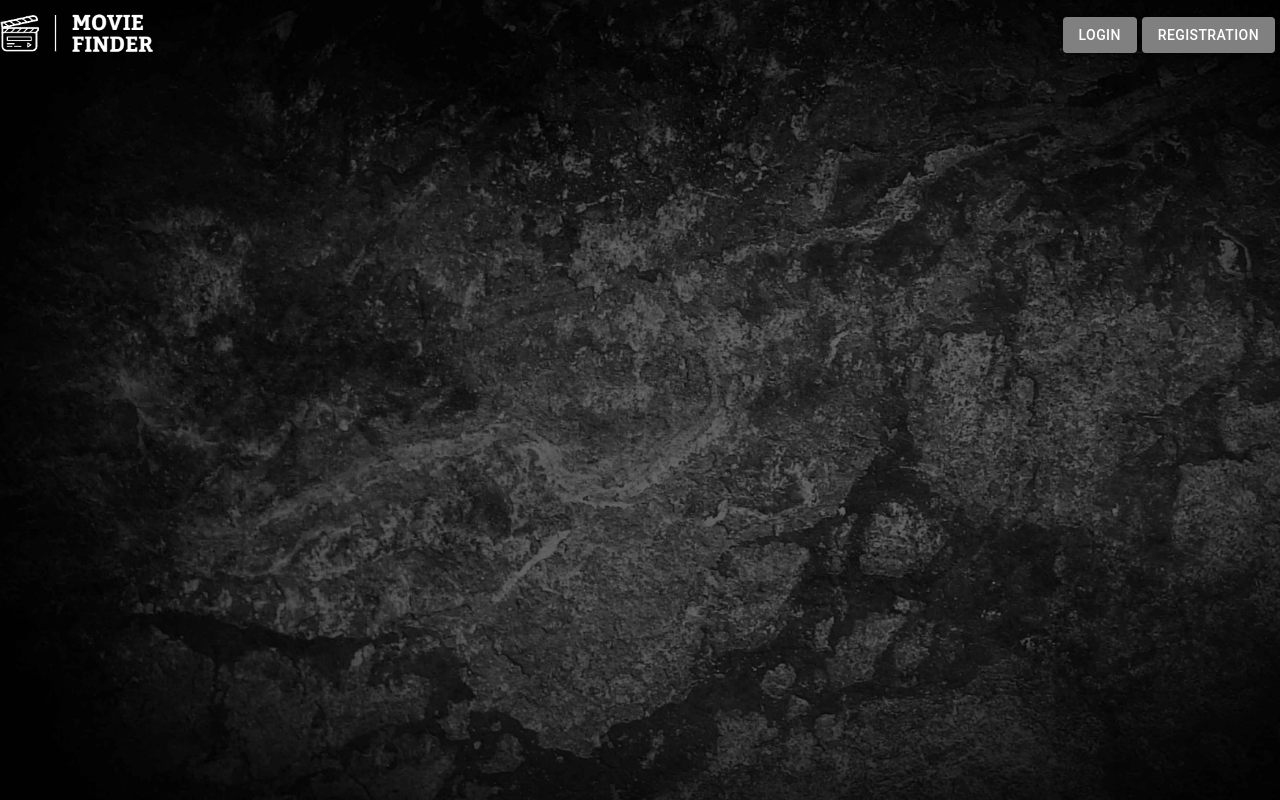
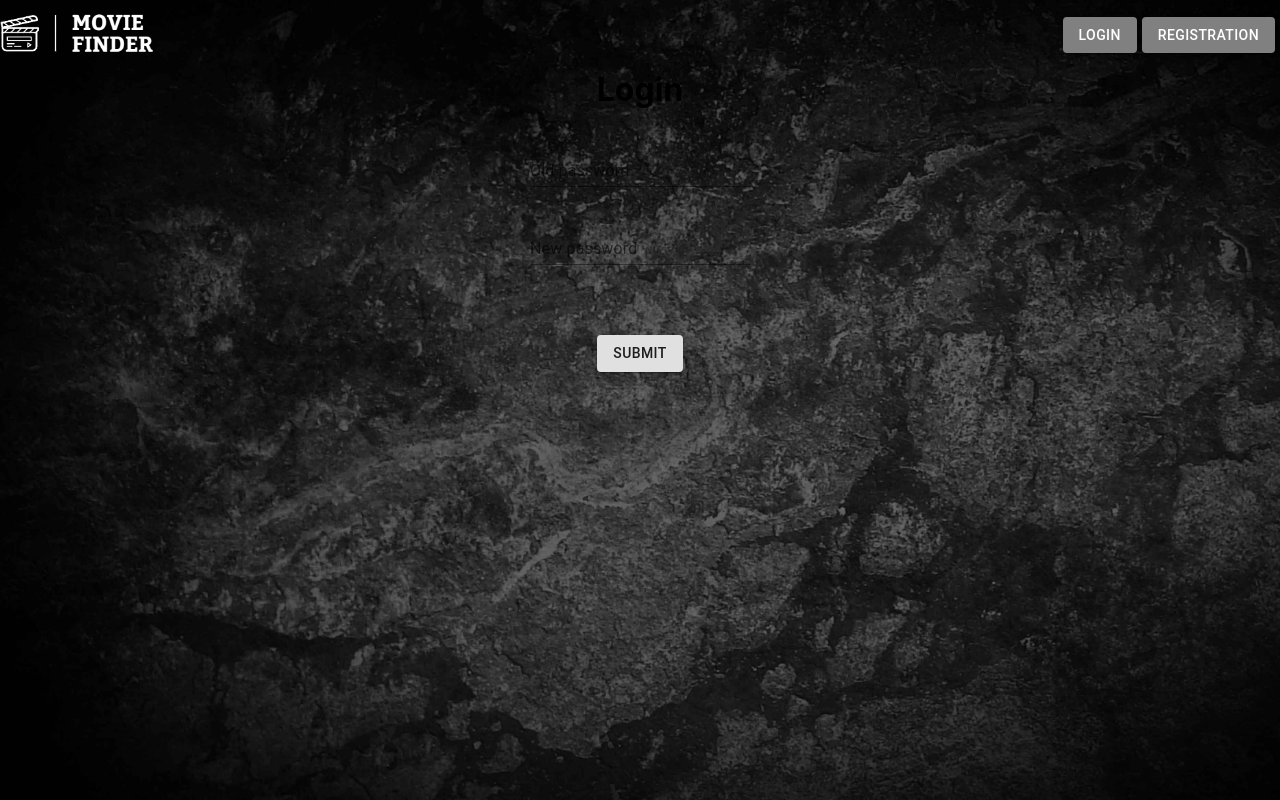
Before and after one commit to ksribnyi/movie_finder_react, a React (Create React App) app: page /settings in a window 1280 px wide. Before the commit this address had no page. Built offline with nearby package versions, Linux system fonts and the light colour scheme.

Commit message:
Add change-password

```diff
--- a/src/App.tsx
+++ b/src/App.tsx
@@ -11,6 +11,7 @@ import WatchLaterContainer from "./components/WatchLaterPage/WatchLaterContainer
 import {checkAuth} from "./redux/Auth/loginThunk";
 import {AppTypes} from "./app.types";
 import LoginContainer from "./components/LoginPage/LoginContainer";
+import SettingsContainer from "./components/SettingsPage/SettingsContainer";
 
 const App = ({checkAuth}: AppTypes.IAppProps) => {
     const {enqueueSnackbar} = useSnackbar()
@@ -27,6 +28,7 @@ const App = ({checkAuth}: AppTypes.IAppProps) => {
                     <Route path={registrationPatch} element={<Registration/>}/>
                     <Route path={findmoviePatch} element={<FindMovieContainer/>}/>
                     <Route path="/favorite" element={<WatchLaterContainer/>}/>
+                    <Route path="/settings" element={<SettingsContainer/>}/>
                 </Routes>
             </div>
         </div>
--- /dev/null
+++ b/src/components/SettingsPage/ChangePasword/ChangePasword.tsx
@@ -0,0 +1,86 @@
+import {useNavigate} from "react-router";
+import {useSnackbar} from "notistack";
+import {useFormik} from "formik";
+import loginSchema from "../../../utils/LoginForm.shema";
+import {LoginTypes} from "../../LoginPage/login.types";
+import {TextField} from "@mui/material";
+import {Button} from "@material-ui/core";
+import {registrationPatch} from "../../../utils/variables";
+import React from "react";
+
+const StyleLoginForm = {
+    formBlock: {
+        height: 280,
+        margin: "auto",
+        display: "flex",
+        flexDirection: "column" as "column",
+        alignItems: "center" as "center",
+    },
+    emailInput: {
+        marginTop: 30,
+    },
+    passInput: {
+        marginTop: 30
+    },
+    btnSubmit: {
+        marginTop: 70
+    },
+    h1: {
+        margin: "auto",
+        textAlign: "center" as "center"
+    }
+}
+
+const ChangePassword = () => {
+    const {enqueueSnackbar} = useSnackbar()
+    const formik = useFormik(
+        {
+            initialValues: {oldPassword: "", newPassword: ""},
+            validationSchema: loginSchema,
+            onSubmit: async (values) => {
+
+            }
+        }
+    )
+    return (
+        <>
+            <h1 style={StyleLoginForm.h1}>Login</h1>
+            <form onSubmit={formik.handleSubmit}>
+                <div style={StyleLoginForm.formBlock}>
+                    <div style={StyleLoginForm.emailInput}>
+                        <TextField
+                            id="oldPassword"
+                            type="oldPassword"
+                            name="oldPassword"
+                            label="Old password"
+                            variant="standard"
+                            value={formik.values.oldPassword}
+                            onChange={formik.handleChange}
+                            error={formik.touched.oldPassword && Boolean(formik.errors.oldPassword)}
+                            helperText={formik.touched.oldPassword && formik.errors.oldPassword}/>
+                    </div>
+                    <div style={StyleLoginForm.passInput}>
+                        <TextField
+                            id="newPassword"
+                            name="newPassword"
+                            label="New password"
+                            type="password"
+                            variant="standard"
+                            value={formik.values.newPassword}
+                            onChange={formik.handleChange}
+                            error={formik.touched.newPassword && Boolean(formik.errors.newPassword)}
+                            helperText={formik.touched.newPassword && formik.errors.newPassword}
+                        />
+                    </div>
+                    <div style={StyleLoginForm.btnSubmit}>
+                        <Button variant="contained" type="submit">
+                            Submit
+                        </Button>
+                    </div>
+                </div>
+            </form>
+        </>
+    );
+}
+
+export default ChangePassword
--- /dev/null
+++ b/src/components/SettingsPage/SettingsContainer.tsx
@@ -0,0 +1,12 @@
+import ChangePassword from "./ChangePasword/ChangePasword";
+
+
+const SettingsContainer = () => {
+    return (
+        <div>
+            <ChangePassword/>
+        </div>
+    )
+}
+
+export default SettingsContainer
```
Also changed, not shown: src/utils/ChangePassword.shema.tsx (added, +11 -0 lines).
